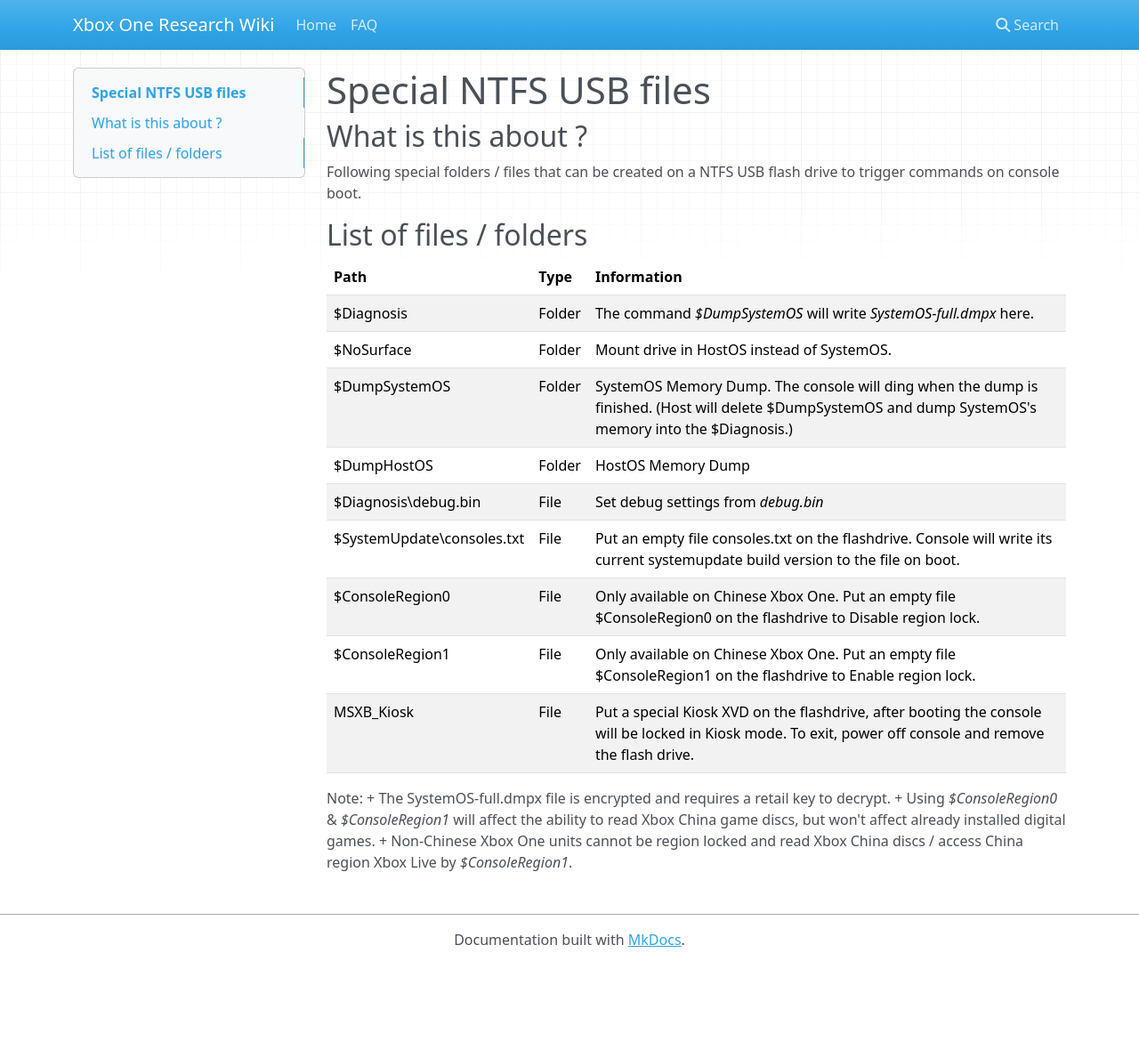
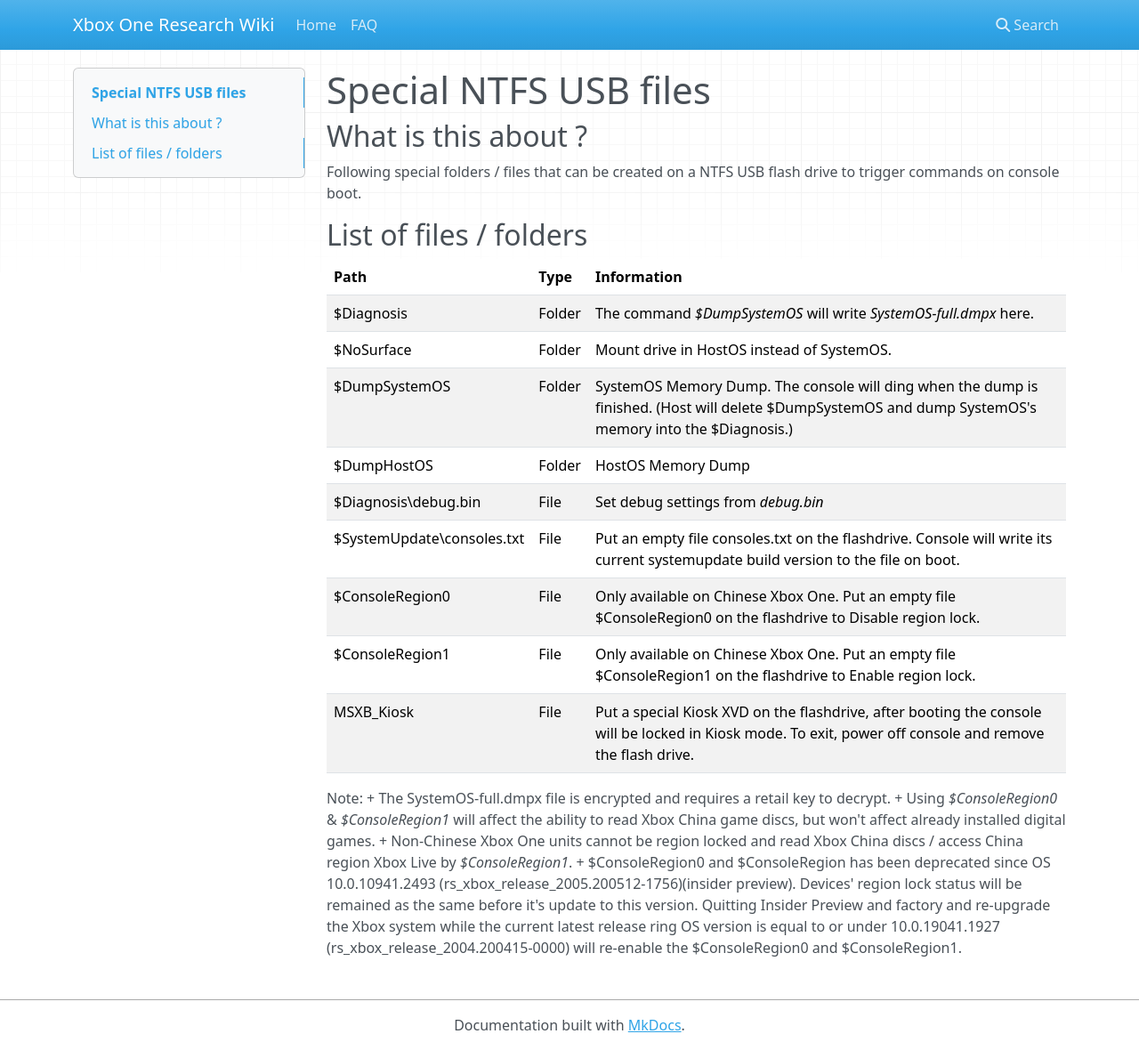
Before and after one commit to xboxoneresearch/wiki, an MkDocs documentation site: the page built from docs/special-ntfs-usb-files.md, in a window 1280 px wide and 1180 px high. Shown: the whole window at 89% size. Built offline with MkDocs 1.6.1, drawn with Linux system fonts in a browser that asks for light colours; nearby versions of some CDN libraries.

Commit message:
Update special-ntfs-usb-files.md
Special new updates in insiders. $ConsoleRegion0 and $ConsoleRegion has been deprecated.

```diff
--- a/docs/special-ntfs-usb-files.md
+++ b/docs/special-ntfs-usb-files.md
@@ -26,3 +26,4 @@
 to decrypt.
 + Using *$ConsoleRegion0* & *$ConsoleRegion1* will affect the ability to read Xbox China game discs, but won't affect already installed digital games.
 + Non-Chinese Xbox One units cannot be region locked and read Xbox China discs / access China region Xbox Live by *$ConsoleRegion1*.
++ $ConsoleRegion0 and $ConsoleRegion has been deprecated since OS 10.0.10941.2493 (rs_xbox_release_2005.200512-1756)(insider preview). Devices' region lock status will be remained as the same before it's update to this version. Quitting Insider Preview and factory and re-upgrade the Xbox system while the current latest release ring OS version is equal to or under 10.0.19041.1927 (rs_xbox_release_2004.200415-0000) will re-enable the $ConsoleRegion0 and $ConsoleRegion1.
```
